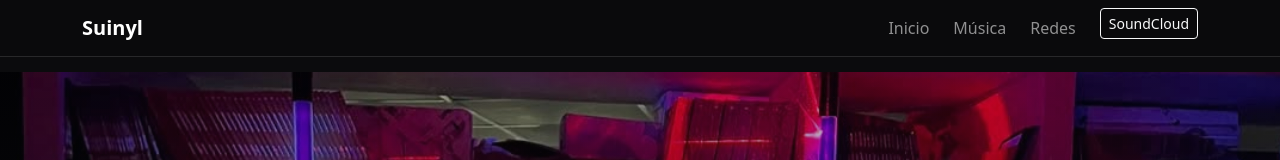
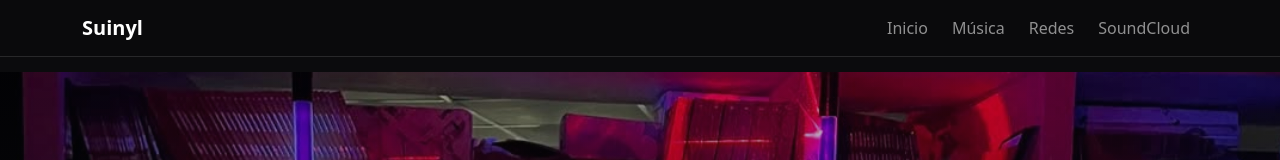
Before and after one commit to JoaquinMino/suinyl, a plain HTML site: page index.html in a window 1280 px wide. Shown: the top 160 px of the page. Drawn offline with nearby package versions, Linux system fonts and the light colour scheme.

Commit message:
arreglo boton SoundCloud

```diff
--- a/index.html
+++ b/index.html
@@ -36,8 +36,7 @@
             <li class="nav-item"><a class="nav-link" href="#musica">Música</a></li>
             <li class="nav-item"><a class="nav-link" href="#redes">Redes</a></li>
             <li class="nav-item">
-              <a class="btn btn-sm btn-outline-light ms-lg-2" target="_blank" rel="noopener"
-                 href="https://soundcloud.com/suinyl">
+              <a class="nav-link"  href="https://soundcloud.com/suinyl" target="_blank" rel="noopener">
                 SoundCloud
               </a>
             </li>
```
